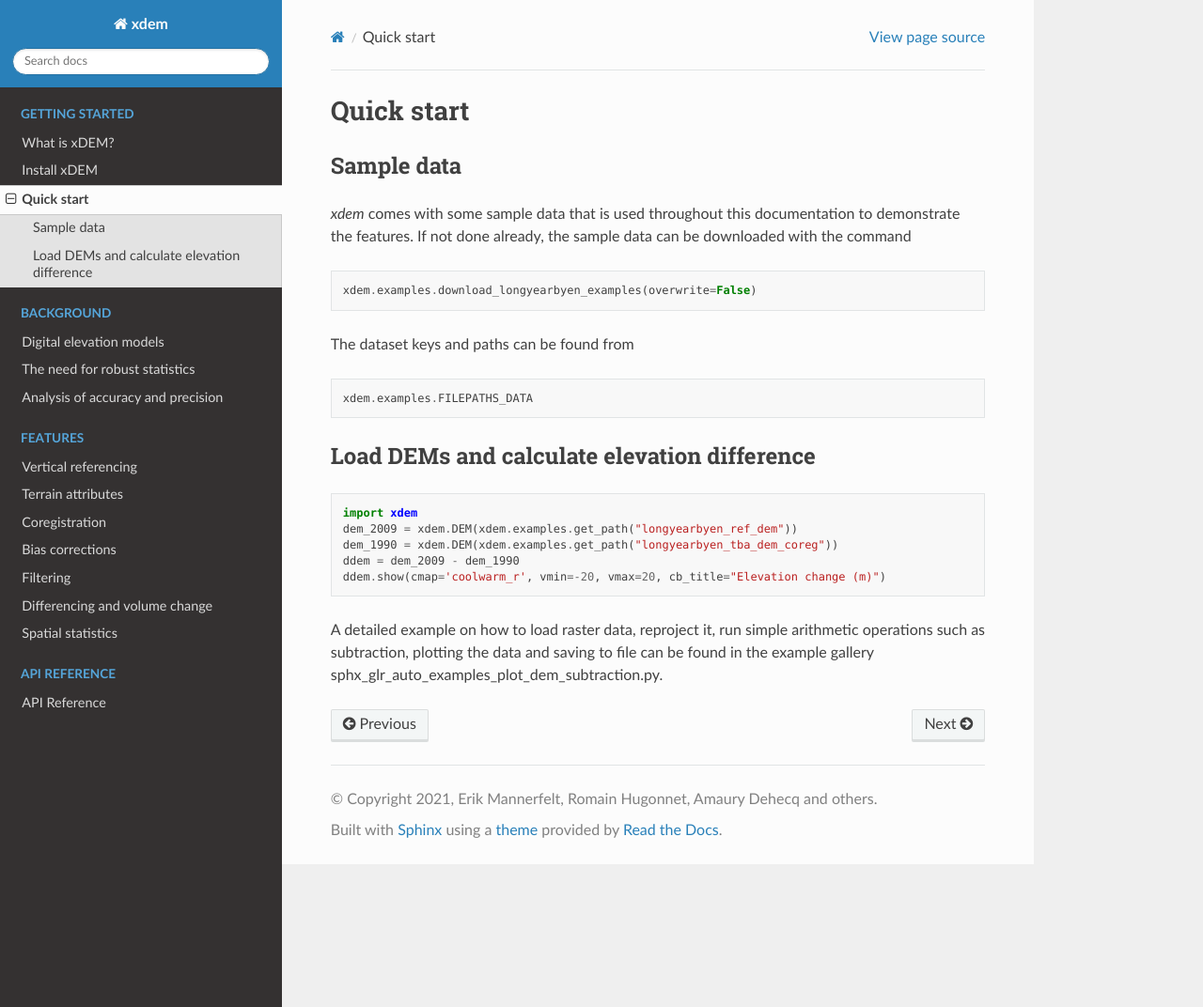
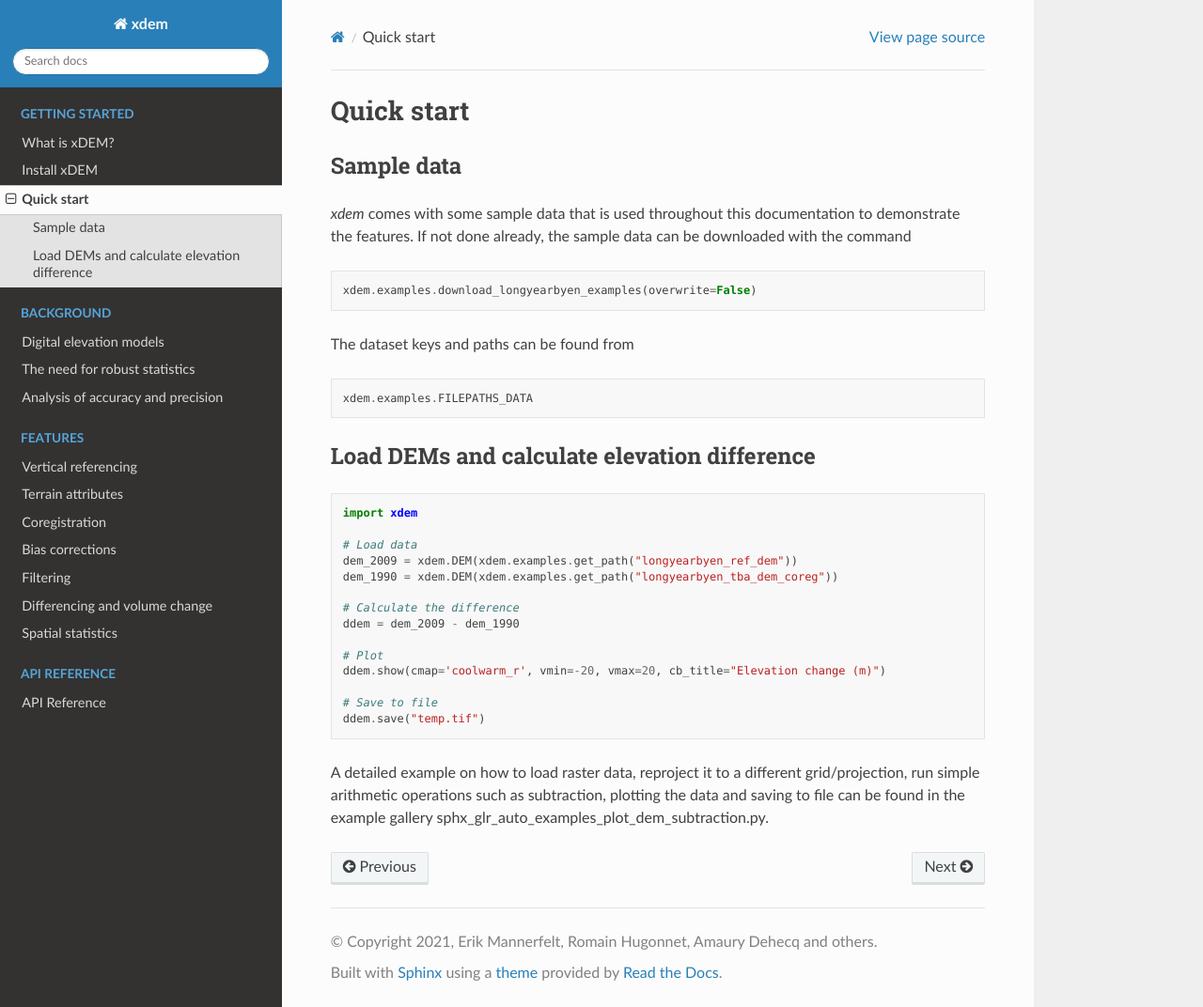
Before and after one commit to GlacioHack/xdem, a Sphinx documentation site: the page built from docs/source/first_steps.rst, in a window 1280 px wide and 1072 px high. Shown: the whole window at 94% size. Built offline with Sphinx 7.4.7 and the Read the Docs theme 2.0.0, drawn with Linux system fonts in a browser that asks for light colours; pages that are not in the unit, such as notebooks, are missing from menus; the version number is read from the project's files by our own code.

Commit message:
Update docs/source/first_steps.rst

```diff
--- a/docs/source/first_steps.rst
+++ b/docs/source/first_steps.rst
@@ -24,12 +24,21 @@ Load DEMs and calculate elevation difference
 .. code-block:: python
 
   import xdem
+
+  # Load data
   dem_2009 = xdem.DEM(xdem.examples.get_path("longyearbyen_ref_dem"))
   dem_1990 = xdem.DEM(xdem.examples.get_path("longyearbyen_tba_dem_coreg"))
+
+  # Calculate the difference
   ddem = dem_2009 - dem_1990
+
+  # Plot
   ddem.show(cmap='coolwarm_r', vmin=-20, vmax=20, cb_title="Elevation change (m)")
 
-A detailed example on how to load raster data, reproject it, run simple arithmetic operations such as subtraction, plotting the data and saving to file can be found in the example gallery :ref:`sphx_glr_auto_examples_plot_dem_subtraction.py`.
+  # Save to file
+  ddem.save("temp.tif")
+
+A detailed example on how to load raster data, reproject it to a different grid/projection, run simple arithmetic operations such as subtraction, plotting the data and saving to file can be found in the example gallery :ref:`sphx_glr_auto_examples_plot_dem_subtraction.py`.
 
 ..
    .. raw:: html
```
